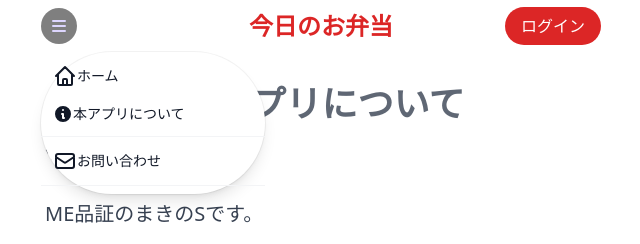
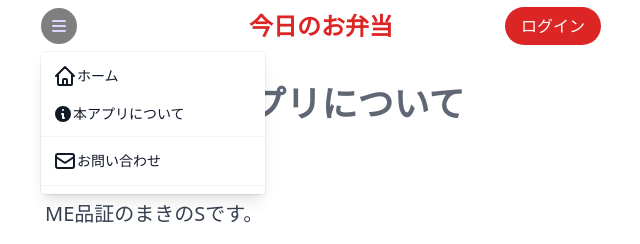
Before and after one commit to pitang1965/todays-lunch, a Next.js app: page /about in a window 1280 px wide. Both pictures are taken after a click on the button "ポップアップメニュー". Shown: the top 244 px of the page, without its empty margins (319-959 px from the left). Built offline with nearby package versions, Linux system fonts and the light colour scheme; no server answers.

Commit message:
Fix: menu item's border was rounded-full

```diff
--- a/src/components/TopMenu.tsx
+++ b/src/components/TopMenu.tsx
@@ -27,7 +27,7 @@ export default function TopMenu() {
           leaveFrom='opacity-100 scale-100'
           leaveTo='opacity-0 scale-95'
         >
-          <Menu.Items className='absolute left-0 mt-2 w-56 bg-white rounded-full divide-y divide-gray-100 focus:outline-none ring-1 ring-black/5 shadow-lg origin-top-right'>
+          <Menu.Items className='absolute left-0 mt-2 w-56 bg-white rounded divide-y divide-gray-100 focus:outline-none ring-1 ring-black/5 shadow-lg origin-top-right'>
             <div className='p-1'>
               <Menu.Item>
                 {({ active }) => (
@@ -35,7 +35,7 @@ export default function TopMenu() {
                     <button
                       className={`${
                         active ? 'bg-violet-500 text-white' : 'text-gray-900'
-                      } group flex rounded-full items-center w-full px-2 py-2 text-sm`}
+                      } group flex rounded items-center w-full px-2 py-2 text-sm`}
                     >
                       {active ? (
                         <HomeActiveIcon
@@ -59,7 +59,7 @@ export default function TopMenu() {
                     <button
                       className={`${
                         active ? 'bg-violet-500 text-white' : 'text-gray-900'
-                      } group flex rounded-full items-center w-full px-2 py-2 text-sm`}
+                      } group flex rounded items-center w-full px-2 py-2 text-sm`}
                     >
                       {active ? (
                         <AboutActiveIcon
@@ -85,7 +85,7 @@ export default function TopMenu() {
                     <button
                       className={`${
                         active ? 'bg-violet-500 text-white' : 'text-gray-900'
-                      } group flex rounded-full items-center w-full px-2 py-2 text-sm`}
+                      } group flex rounded items-center w-full px-2 py-2 text-sm`}
                     >
                       {active ? (
                         <ContactActiveIcon
```
